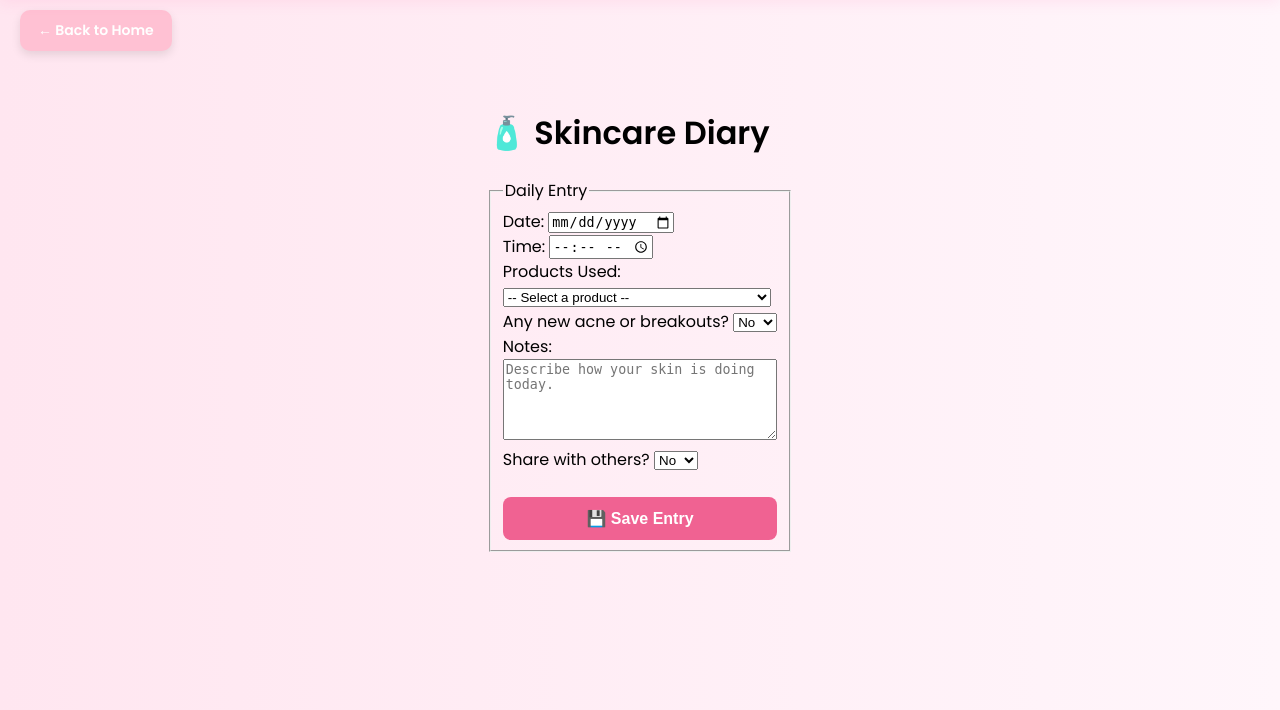
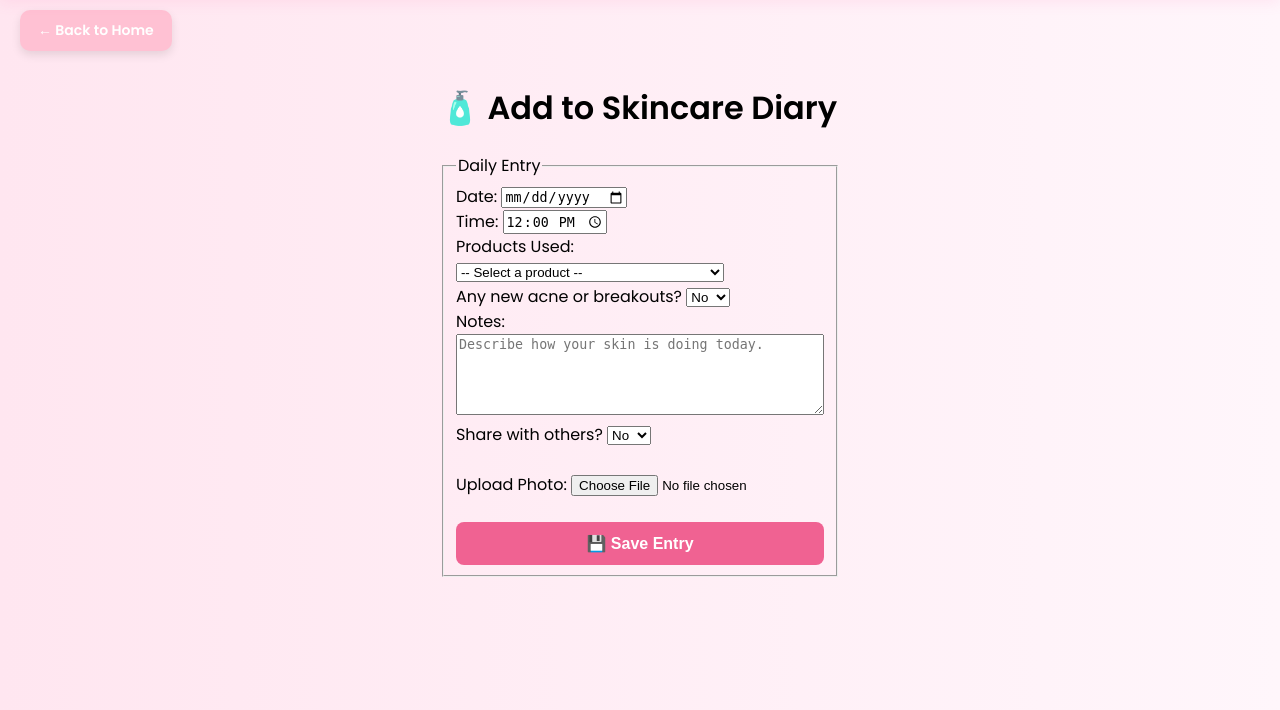
Before and after one commit to Capstone-ST/SkincareTracker, a Flask app: page /diary/add in a window 1280 px wide. Shown: the part 90-800 px from the top of the page. Run offline with Flask 3, Linux system fonts and the light colour scheme; data comes from the database, SQL or seed files in the repository.

Commit message:
Change up diary form for edit/delete feature and photo upload
Change up diary form for edit/delete feature and photo upload

```diff
--- a/templates/diary/add_diary.html
+++ b/templates/diary/add_diary.html
@@ -1,51 +1,61 @@
 {% extends "base.html" %}
 {% block content %}
 
-<!-- Back to Home Floating Button -->
+<!-- Back to Home Button -->
 <a href="/homepage" class="corner-back-btn">← Back to Home</a>
 
+<div class="diary-page">
+    <h1 class="diary-title">🧴 {{ entry and "Edit" or "Add to" }} Skincare Diary</h1>
 
-<div class="diary-page">
-    <h1 class="diary-title">🧴 Skincare Diary</h1>
-
-        <form method="POST" action="{{ url_for('diary.add_diary') }}">
+    <form method="POST" enctype="multipart/form-data" action="{{ url_for('diary.edit_diary', diary_id=entry.diary_id) if entry else url_for('diary.add_diary') }}">
       <fieldset>
         <legend>Daily Entry</legend>
 
         <label for="date">Date:</label>
-            <input type="date" name="date" id="date" required><br>
+        <input type="date" name="date" id="date" value="{{ entry.date if entry else '' }}" required><br>
 
         <label for="time">Time:</label>
-            <input type="time" name="time" id="time" required><br>
+        <input type="time" name="time" id="time" value="12:00"><br>
 
-            <label>Products Used:</label><br>
+        <label for="product_id">Products Used:</label><br>
         <select name="product_id" id="product_id" required>
             <option value="">-- Select a product --</option>
             {% for p in products %}
-                    <option value="{{ p['product_id'] }}">{{ p['product_name'] }}</option>
+                {% set selected = 'selected' if entry and p.product_id == entry.product_id else '' %}
+                <option value="{{ p.product_id }}" {{ selected }}>{{ p.product_name }}</option>
             {% endfor %}
         </select><br>
 
         <label for="acne">Any new acne or breakouts?</label>
         <select name="acne" id="acne">
-              <option value="0">No</option>
-              <option value="1">Yes</option>
+          <option value="0" {% if entry and not entry.acne %}selected{% endif %}>No</option>
+          <option value="1" {% if entry and entry.acne %}selected{% endif %}>Yes</option>
         </select><br>
 
         <label for="notes">Notes:</label><br>
-            <textarea name="notes" id="notes" rows="5" placeholder="Describe how your skin is doing today."></textarea><br>
+        <textarea name="notes" id="notes" rows="5" placeholder="Describe how your skin is doing today.">{{ entry.diary_note if entry else '' }}</textarea><br>
 
         <label for="shared">Share with others?</label>
         <select name="shared" id="shared">
-              <option value="0">No</option>
-              <option value="1">Yes</option>
+          <option value="0" {% if entry and not entry.shared %}selected{% endif %}>No</option>
+          <option value="1" {% if entry and entry.shared %}selected{% endif %}>Yes</option>
         </select><br><br>
 
-            <button type="submit" class="submit-btn">💾 Save Entry</button>
+        {% if entry and entry.diary_photo %}
+          <p>Current Photo:</p>
+          <img src="{{ url_for('static', filename='uploads/' ~ entry.diary_photo) }}"
+               alt="Current Diary Photo" style="max-height: 100px;"><br><br>
+        {% endif %}
 
+        <!-- Upload Photo-->
+        <label for="diary_photo">Upload Photo:</label>
+        <input type="file" name="diary_photo" id="diary_photo" accept="image/*"><br><br>
+
+        <button type="submit" class="submit-btn">{{ entry and "💾 Update Entry" or "💾 Save Entry" }}</button>
       </fieldset>
     </form>
 </div>
+
 
 
 
```
Lines whose indentation alone changed are shown as unchanged.
